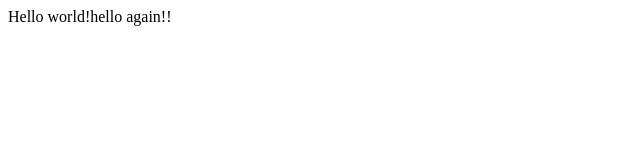
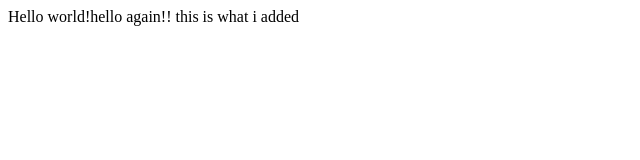
Before and after one commit to EgzonArifii/Egzon, a plain HTML site: page index.html in a window 1280 px wide. Shown: the whole page, without its empty margins (0-640 px from the left). Drawn offline with Linux system fonts and the light colour scheme.

Commit message:
Added another line

```diff
--- a/index.html
+++ b/index.html
@@ -8,5 +8,6 @@ My webpage
 </head>
 <body>
 Hello world!hello again!!
-
+this is what i added
+</body>
 </html>
```
